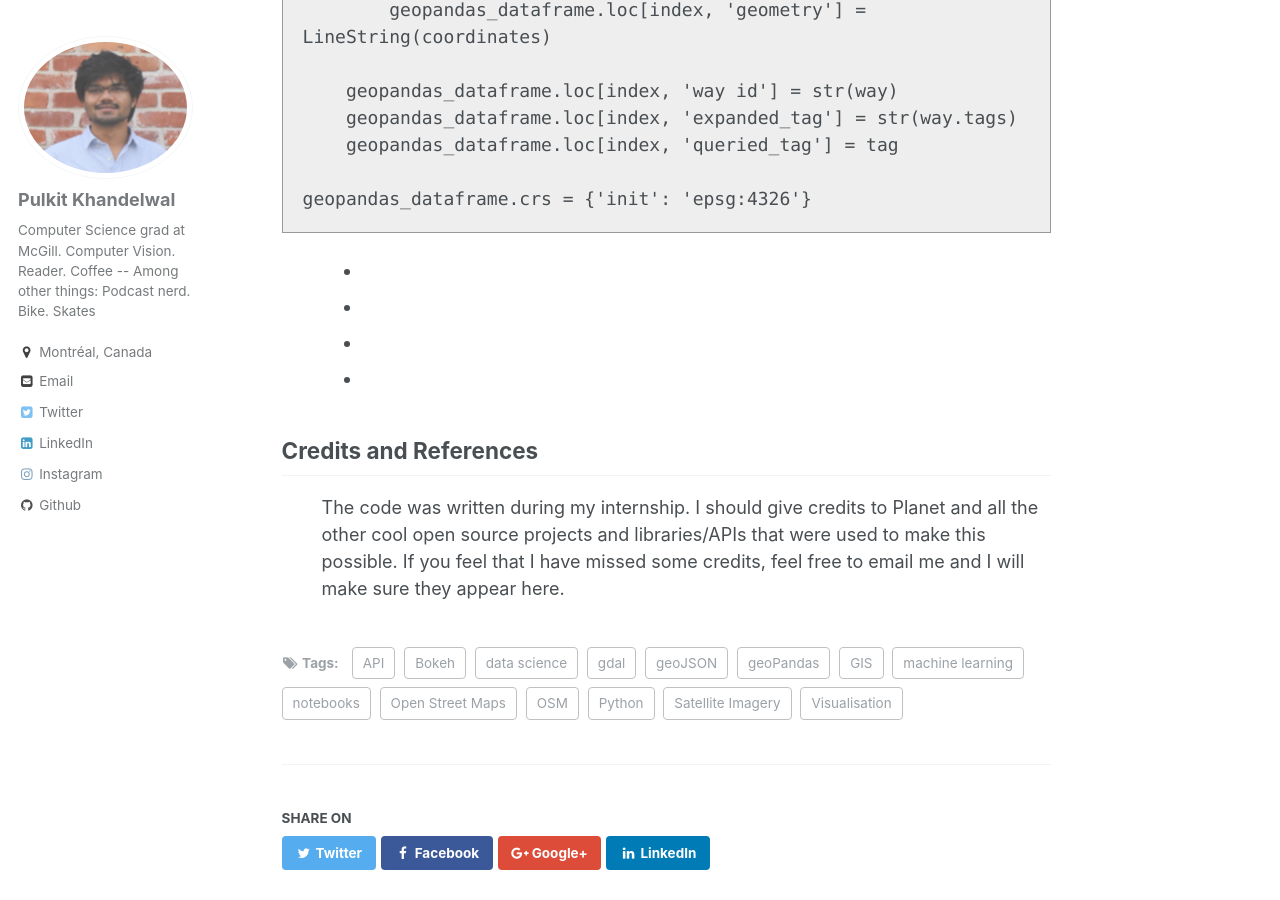
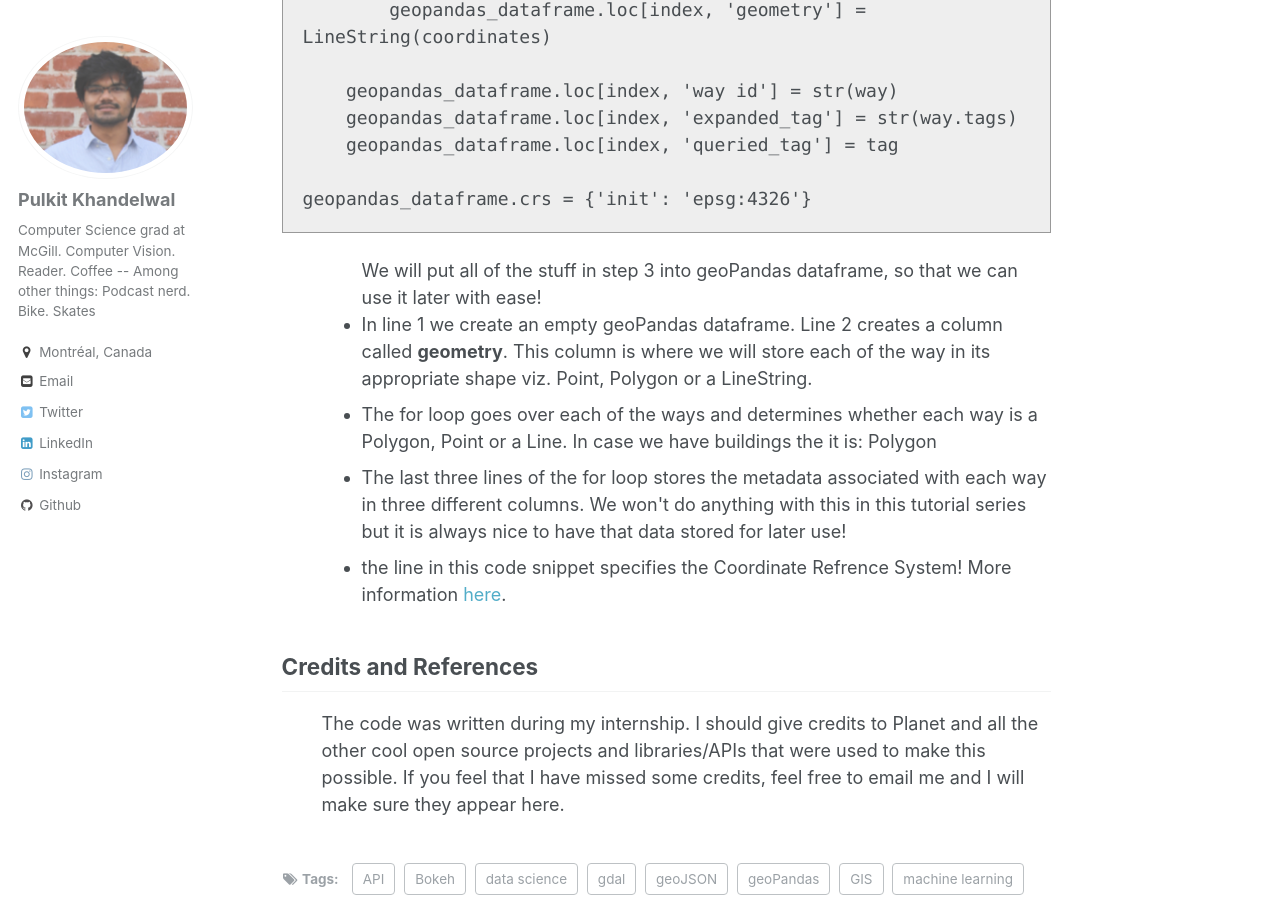
Before and after one commit to Pulkit-Khandelwal/pulkit-khandelwal.github.io, a Jekyll site: the page built from _blog/blog_5_part2.html, in a window 1280 px wide and 900 px high, scrolled down 3729 px. Built offline with Jekyll 4.4.1, drawn with Linux system fonts in a browser that asks for light colours; some of the changed text lies outside the part shown.

Commit message:
Update blog_5_part2.html

```diff
--- a/_blog/blog_5_part2.html
+++ b/_blog/blog_5_part2.html
@@ -200,9 +200,8 @@ polygon</li>
 That's a lot to digest. Take your time and then proceed. No hurry!
 </p>
 
+
 <h2>Step 4: Create a geoDataFrame to store the query and its metadata</h2>
-
-
 
 <pre class="prettyprint" linenums:1>
 geopandas_dataframe = gpd.GeoDataFrame()
@@ -230,23 +229,17 @@ geopandas_dataframe.crs = {'init': 'epsg:4326'}
 <p>
 <ol>
 <ul style="list-style-type:disc">
+We will put all of the stuff in step 3 into geoPandas dataframe, so that we can use it later with ease!
 
-<li> </li>
-<li> </li>
-<li> </li>
-<li> </li>
+<li>In line 1 we create an empty geoPandas dataframe. Line 2 creates a column called <b>geometry</b>. This column
+is where we will store each of the way in its appropriate shape viz. Point, Polygon or a LineString. </li>
+<li>The for loop goes over each of the ways and determines whether each way is a Polygon, Point or a Line.
+In case we have buildings the it is: Polygon</li>
+<li>The last three lines of the for loop stores the metadata associated with each way in three different columns. We won't do
+anything with this in this tutorial series but it is always nice to have that data stored for later use!</li>
+<li>the line in this code snippet specifies the Coordinate Refrence System! More information <a href="http://geopandas.org/projections.html">here</a>. </li>
 
 </ol>
-
-
-
-
-
-
-
-
-
-
 
 
 <h2>Credits and References</h2>
```
